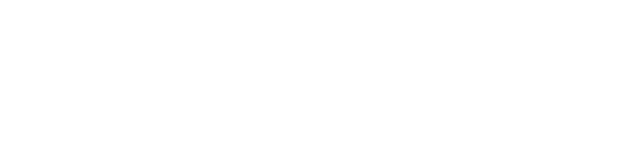
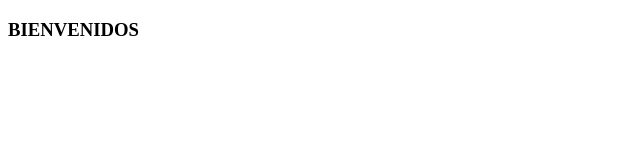
Before and after one commit to FULLDEVSOFTWARE/Nombres.js, a plain HTML site: page index.html in a window 1280 px wide. Shown: the whole page, without its empty margins (0-640 px from the left). Drawn offline with Linux system fonts and the light colour scheme.

Commit message:
Update index.html
commit

```diff
--- a/index.html
+++ b/index.html
@@ -6,6 +6,7 @@
     <title>Document</title>
 </head>
 <body>
+    <h3>BIENVENIDOS</h3>
 
 </body>
 </html>
```
